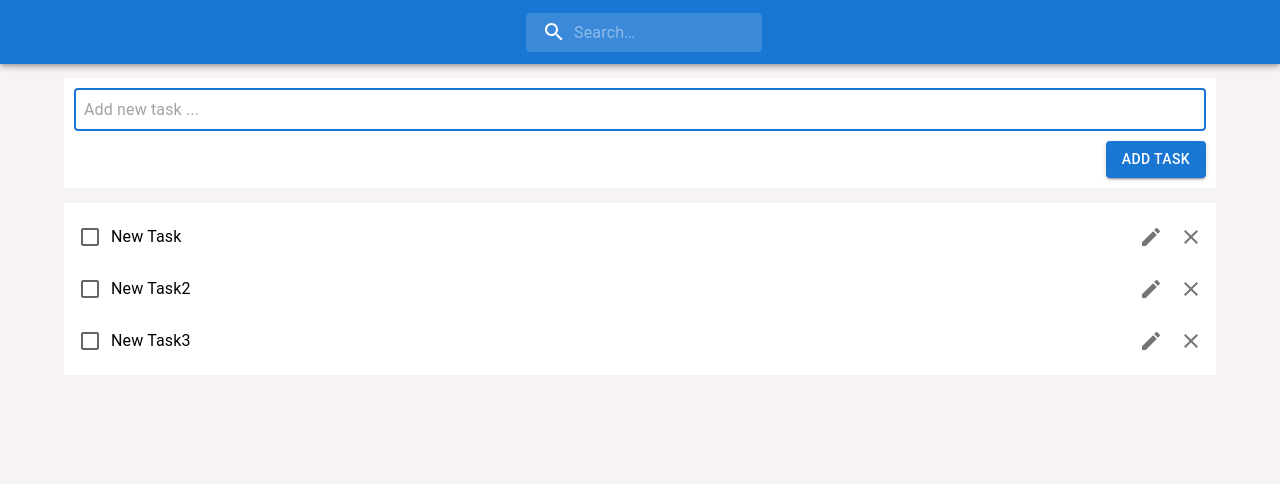
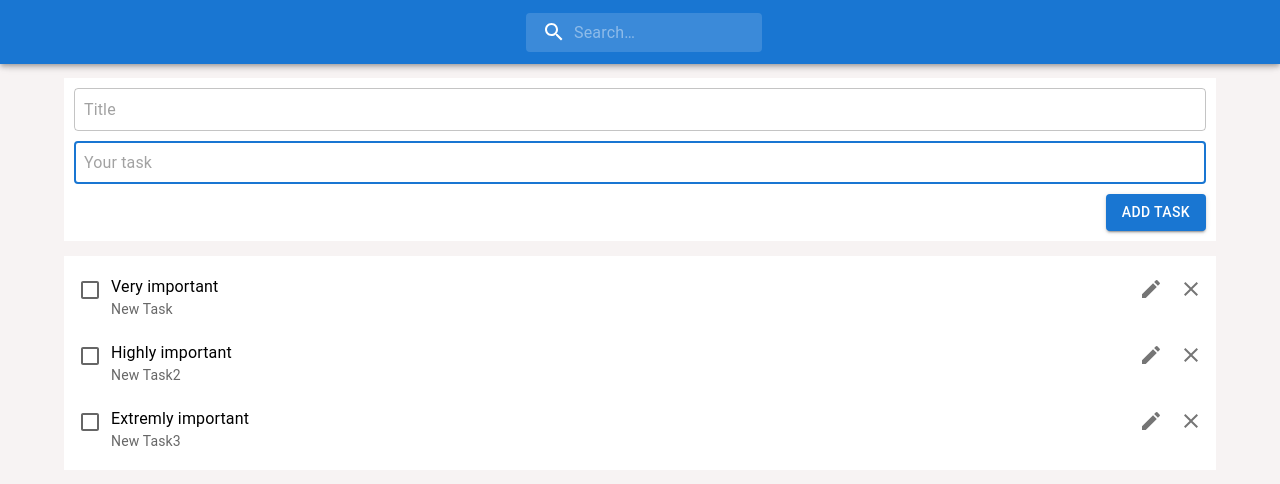
Before and after one commit to George7836/todo-class, a React (Create React App) app: page / in a window 1280 px wide. Shown: the top 484 px of the page. Built offline with nearby package versions, Linux system fonts and the light colour scheme.

Commit message:
feat: add addTodo func

```diff
--- a/package.json
+++ b/package.json
@@ -10,8 +10,10 @@
     "@testing-library/jest-dom": "^5.17.0",
     "@testing-library/react": "^13.4.0",
     "@testing-library/user-event": "^13.5.0",
+    "nanoid": "^4.0.2",
     "react": "^18.2.0",
     "react-dom": "^18.2.0",
+    "react-router-dom": "^6.14.2",
     "react-scripts": "5.0.1",
     "web-vitals": "^2.1.4"
   },
--- a/src/App.js
+++ b/src/App.js
@@ -3,15 +3,45 @@ import Header from "./components/Header";
 import TodoList from "./components/TodoList";
 import { Container } from "@mui/material";
 import AddTodoBlock from "./components/AddTodoBlock";
+import { TodoContext } from "./context/TodoContexxt";
 class App extends React.Component {
   constructor(props) {
     super(props)
+
+    this.addTodo = (id, content, title, done) => {
+      this.setState({todos: [...this.state.todos, {id: id, content: content, title: title, done: done}]})
+    }
+
+    this.state = {
+      todos: [
+        {
+          id: 1,
+          content: 'New Task',
+          title: 'Very important',
+          done: false
+        },
+        {
+          id: 2,
+          content: 'New Task2',
+          title: 'Highly important',
+          done: false
+        },
+        {
+          id: 3,
+          content: 'New Task3',
+          title: 'Extremly important',
+          done: false
+        }
+      ],
+      addTodo: this.addTodo
+    }
   }
 
   render() {
     return (
      <>
       <Header/>
+      <TodoContext.Provider value={this.state}>
         <Container
           maxWidth='lg'
           sx={{ display: 'flex', justifyContent: 'center', flexDirection: 'column' }}
@@ -19,6 +49,7 @@ class App extends React.Component {
           <AddTodoBlock/>
           <TodoList/>
         </Container>
+      </TodoContext.Provider>
     </>
     )
   }
--- a/src/components/AddTodoBlock.js
+++ b/src/components/AddTodoBlock.js
@@ -1,12 +1,19 @@
 import { Box, Button, TextField } from '@mui/material'
 import React from 'react'
+import { TodoContext } from '../context/TodoContexxt'
+import { nanoid } from 'nanoid'
 
 class AddTodoBlock extends React.Component {
   constructor(props) {
     super(props)
+    this.state = {
+      title: '',
+      text: ''
+    }
   }
 
   render() {
+    const addTodo = this.context.addTodo
     return (
         <Box
           sx={{
@@ -20,9 +27,21 @@ class AddTodoBlock extends React.Component {
           <TextField
             variant='outlined'
             fullWidth
-            placeholder='Add new task ...'
+            value={this.state.title}
+            placeholder='Title'
             inputProps={{ style: { padding: '10px' } }}
             autoFocus
+            onChange={(e) => this.handleChangeTitle(e)}
+          />
+           <TextField
+            variant='outlined'
+            fullWidth
+            style={{ marginTop: '10px' }}
+            value={this.state.text}
+            placeholder='Your task'
+            inputProps={{ style: { padding: '10px'} }}
+            autoFocus
+            onChange={(e) => this.handleChangeText(e)}
           />
           <Button
             variant="contained"
@@ -30,12 +49,29 @@ class AddTodoBlock extends React.Component {
               alignSelf: 'flex-end',
               marginTop: '10px'
             }}
+            onClick={() => this.addNewTask(addTodo)}
           >
             Add Task
           </Button>
         </Box>
     )
   }
+
+  handleChangeText(e) {
+    this.setState({text: e.target.value})
+  }
+
+  handleChangeTitle(e) {
+    this.setState({title: e.target.value})
+  }
+
+  addNewTask(addFunc) {
+    addFunc(nanoid(), this.state.text, this.state.title, false)
+    this.setState({text: ''})
+    this.setState({title: ''})
+  }
 }
 
+AddTodoBlock.contextType = TodoContext
+
 export default AddTodoBlock
--- a/src/components/TodoITem.js
+++ b/src/components/TodoITem.js
@@ -16,6 +16,7 @@ export default class TodoItem extends Component {
         key={this.props.id}
         disablePadding
         sx={{ padding: '5px' }}
+        style={{ display: 'flex', alignItems: 'flex-start'}}
       >
         <Checkbox
           checked={this.props.done}
@@ -32,7 +33,8 @@ export default class TodoItem extends Component {
             />
         } */}
         <ListItemText
-          primary={this.props.content}
+          primary={this.props.title}
+          secondary={this.props.content}
           style={{"textDecoration": lineThrough, "wordBreak": "break-all"}}
         />
         {/* {editMode
--- a/src/components/TodoList.js
+++ b/src/components/TodoList.js
@@ -1,31 +1,14 @@
 import { List, Typography } from '@mui/material'
 import React from 'react'
 import TodoItem from './TodoItem'
-
-const todos = [
-  {
-    id: 1,
-    content: 'New Task',
-    done: false
-  },
-  {
-    id: 2,
-    content: 'New Task2',
-    done: false
-  },
-  {
-    id: 3,
-    content: 'New Task3',
-    done: false
-  },
-]
-
+import { TodoContext } from '../context/TodoContexxt'
 class TodoList extends React.Component {
   constructor(props) {
     super(props)
   }
 
   render() {
+    const todos = this.context.todos
     return (
       <List sx={{
         width: '100%',
@@ -40,6 +23,7 @@ class TodoList extends React.Component {
               id={todo.id}
               content={todo.content}
               done={todo.done}
+              title={todo.title}
             />
           ))
           : <Typography sx={{ padding: '10px' }}>There is no task</Typography>
@@ -49,4 +33,6 @@ class TodoList extends React.Component {
   }
 }
 
+TodoList.contextType = TodoContext
+
 export default TodoList
--- /dev/null
+++ b/src/context/TodoContexxt.js
@@ -0,0 +1,7 @@
+import React from "react";
+
+const defaultValues = {
+  todos: [],
+  addTodo: (id, content, title, done) => {},
+}
+export const TodoContext = React.createContext(defaultValues)
```
Also changed, not shown: 1 other file (tests, documents, lock files or other folders). Lines whose indentation alone changed are shown as unchanged.
